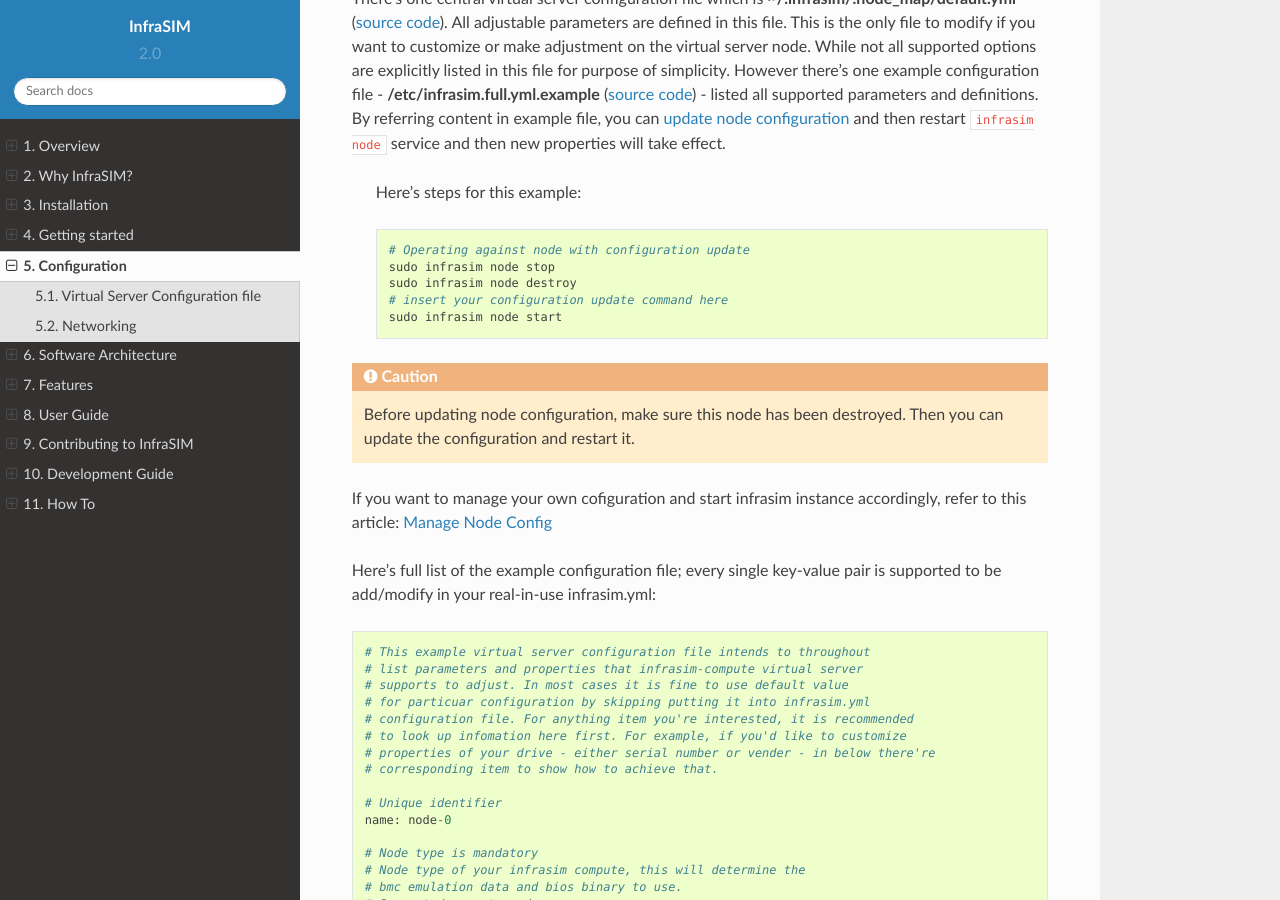
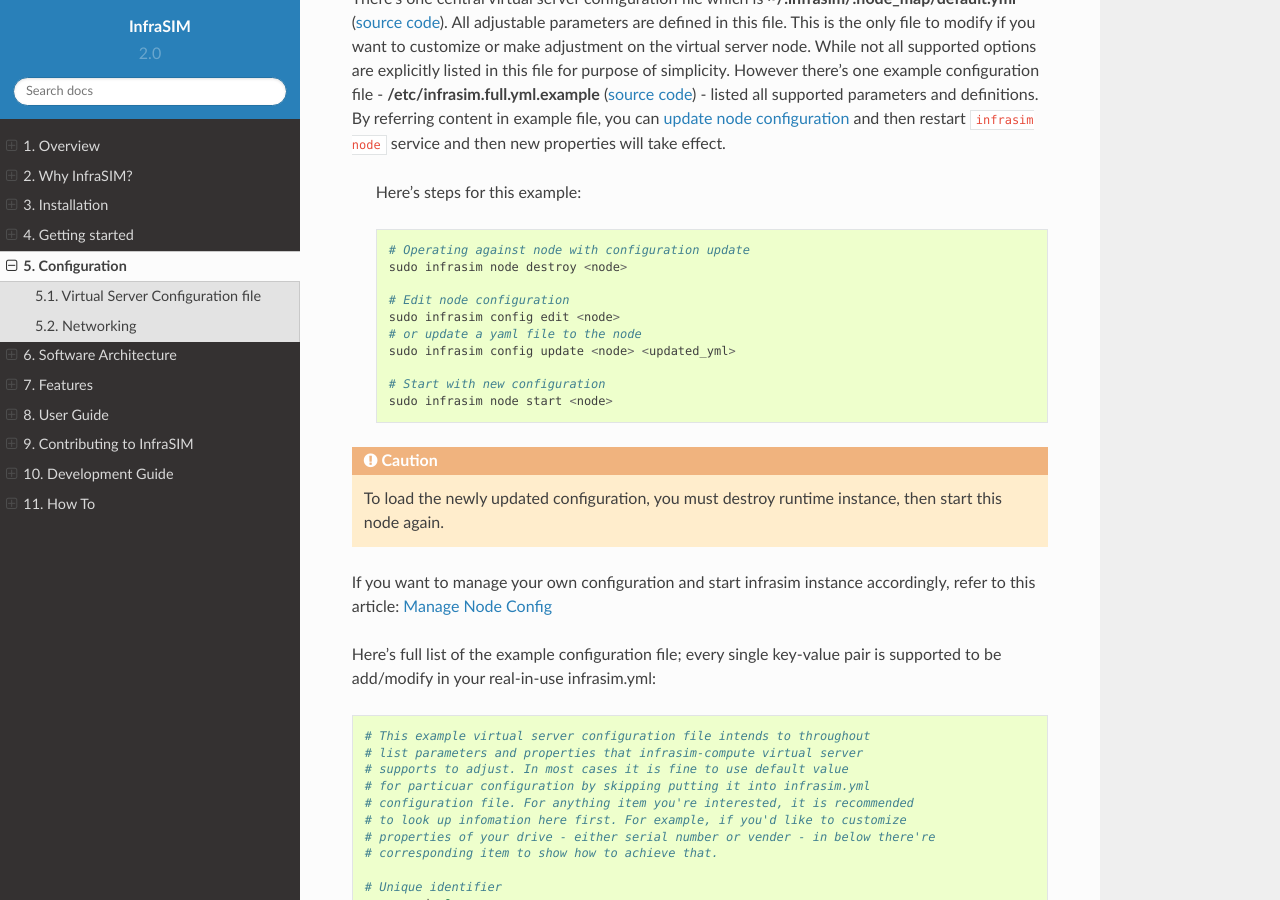
Before and after one commit to InfraSIM/docs, a Sphinx documentation site: the page built from docs/configuration.rst, in a window 1280 px wide and 900 px high, scrolled down 300 px. Built offline with Sphinx 7.4.7 and the Read the Docs theme 2.0.0, drawn with Linux system fonts in a browser that asks for light colours.

Commit message:
Update caution to load new configuration to avoid ambiguity

```diff
--- a/docs/configuration.rst
+++ b/docs/configuration.rst
@@ -11,15 +11,19 @@
    Here's steps for this example::
 
     # Operating against node with configuration update
-    sudo infrasim node stop
-    sudo infrasim node destroy
-    # insert your configuration update command here
-    sudo infrasim node start
+    sudo infrasim node destroy <node>
 
-.. caution:: Before updating node configuration, make sure this node has been destroyed. Then you can update the configuration and restart it.
+    # Edit node configuration
+    sudo infrasim config edit <node>
+    # or update a yaml file to the node
+    sudo infrasim config update <node> <updated_yml>
 
+    # Start with new configuration
+    sudo infrasim node start <node>
 
-If you want to manage your own cofiguration and start infrasim instance accordingly, refer to this article: `Manage Node Config <https://github.com/InfraSIM/infrasim-compute/wiki/Manage-node-config>`_
+.. caution:: To load the newly updated configuration, you must destroy runtime instance, then start this node again.
+
+If you want to manage your own configuration and start infrasim instance accordingly, refer to this article: `Manage Node Config <https://github.com/InfraSIM/infrasim-compute/wiki/Manage-node-config>`_
 
 Here's full list of the example configuration file; every single key-value pair is supported to be add/modify in your real-in-use infrasim.yml::
 
```
